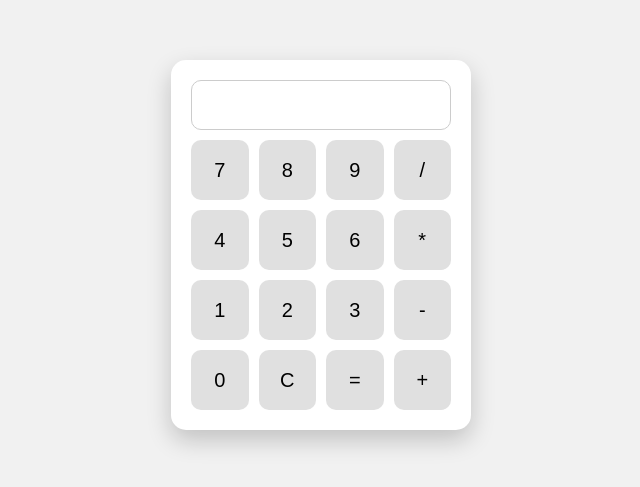
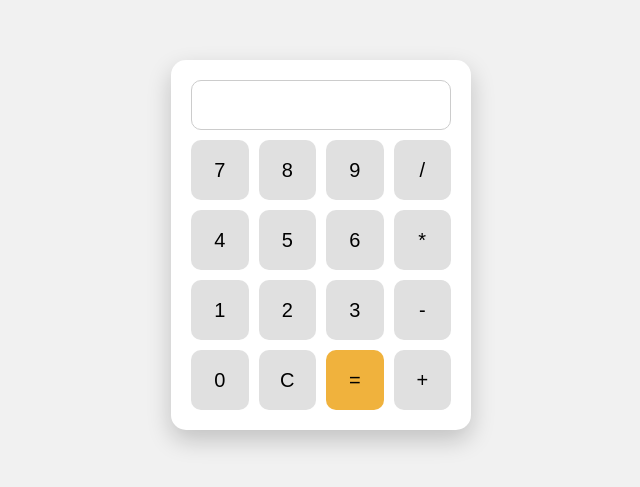
Before and after one commit to itspriyanshurathore/JavaScript-Projects, a plain HTML site: page Mini-project/Day_06/index.html in a window 1280 px wide. Shown: the part 163-650 px from the top of the page, without its empty margins (319-959 px from the left). Drawn offline with Linux system fonts and the light colour scheme.

Commit message:
added color

```diff
--- a/Mini-project/Day_06/index.html
+++ b/Mini-project/Day_06/index.html
@@ -32,7 +32,7 @@
       <!-- Row 4 -->
       <button>0</button>
       <button>C</button>
-      <button>=</button>
+      <button id="Orange">=</button>
       <button>+</button>
     </div>
   </div>
--- a/Mini-project/Day_06/style.css
+++ b/Mini-project/Day_06/style.css
@@ -46,3 +46,6 @@ button {
 button:hover {
   background-color: #d5d5d5;
 }
+#Orange{
+    background-color: rgb(240, 178, 61);
+}
```
